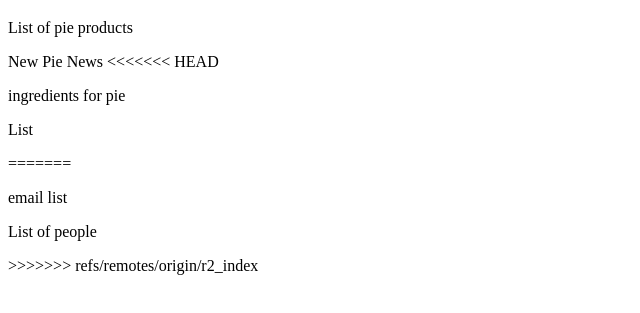
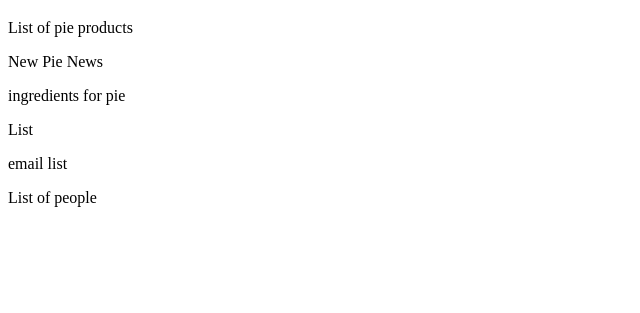
Before and after one commit to mgordon25/com.pie.demo, a plain HTML site: page index.html in a window 1280 px wide. Shown: the part 61-374 px from the top of the page, without its empty margins (0-640 px from the left). Drawn offline with Linux system fonts and the light colour scheme.

Commit message:
resolved conflicts

```diff
--- a/index.html
+++ b/index.html
@@ -11,13 +11,13 @@
 
     <span>New Pie News</span>
 
-<<<<<<< HEAD
+
     <p>ingredients for pie</p>
     <p>List</p>
-=======
+
     <p>email list</p>
     <p>List of people</p>
->>>>>>> refs/remotes/origin/r2_index
+
 
 </body>
 </html>
```
